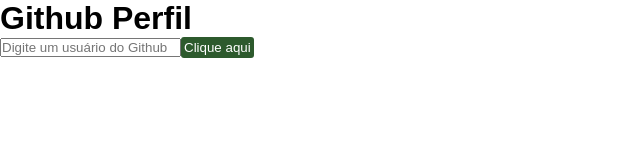
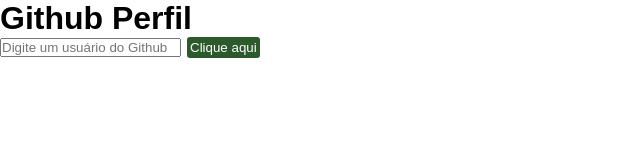
Before and after one commit to aldosds/github_perfil_react, a React (Vite) app: page / in a window 1280 px wide. Shown: the top 160 px of the page, without its empty margins (0-640 px from the left). Built offline with nearby package versions, Linux system fonts and the light colour scheme.

Commit message:
Add margem no botão

```diff
--- a/src/global.css
+++ b/src/global.css
@@ -18,6 +18,7 @@
 
 .btn-app {
     padding: 3px;
+    margin-left: 6px;
     border: none;
     border-radius: 3px;
     background-color: var(--corPrincipal);
```
